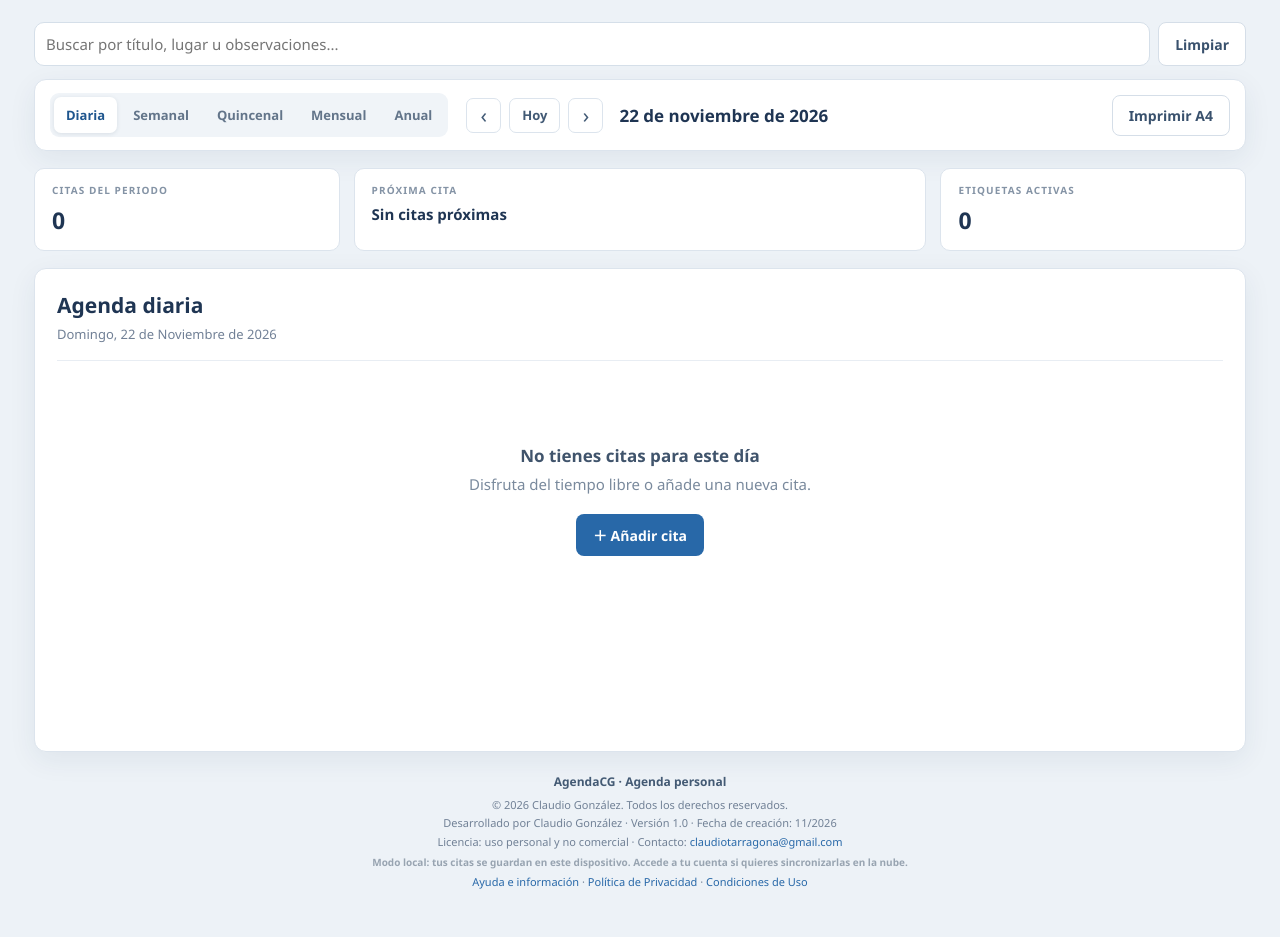
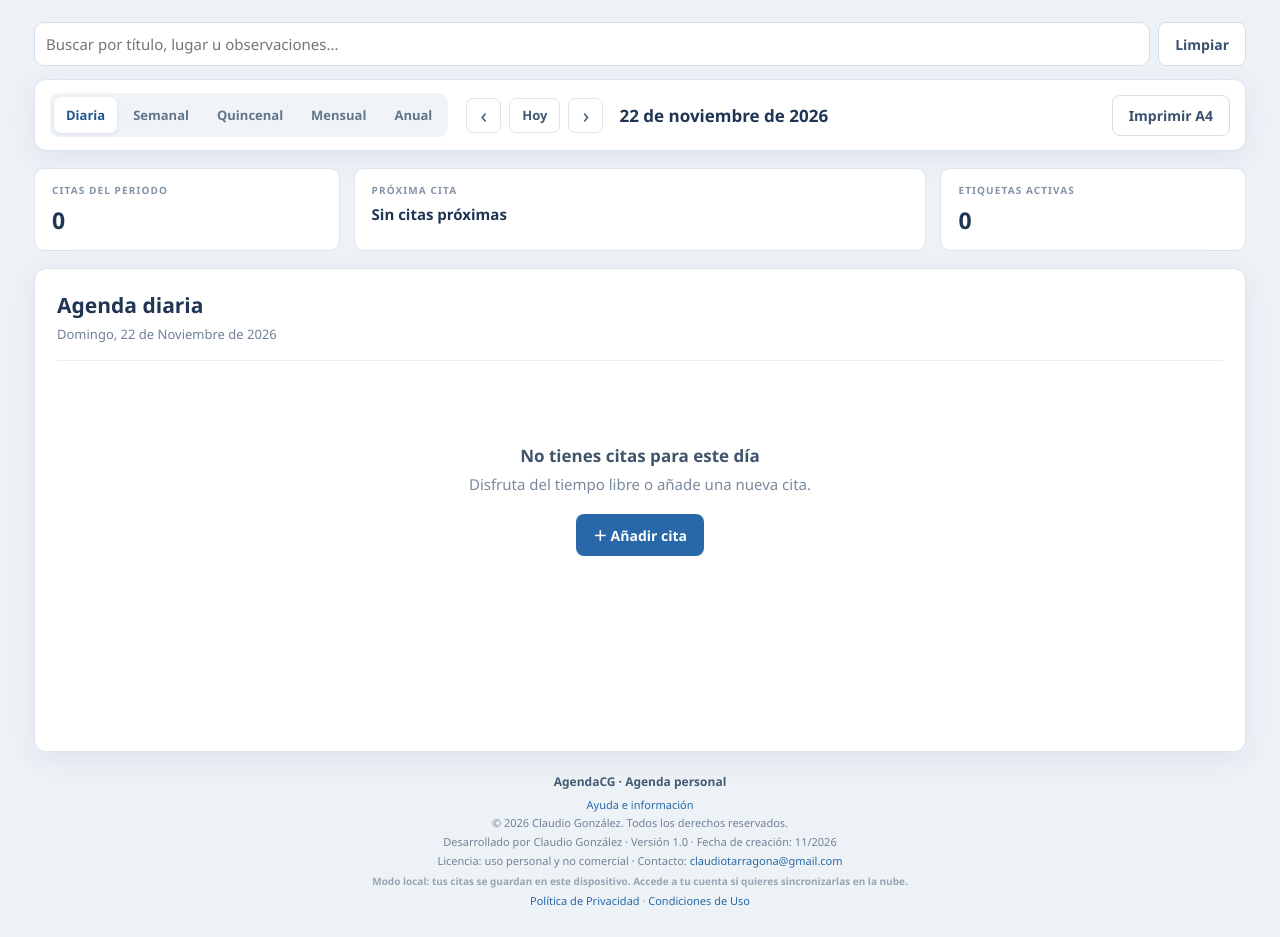
Before and after one commit to FerSys26/AgendaCG, a plain HTML site: page index.html in a window 1280 px wide. Shown: the part 116-1053 px from the top of the page. Drawn offline with Linux system fonts and the light colour scheme.

Commit message:
Move help access to a prominent footer button

```diff
--- a/index.html
+++ b/index.html
@@ -112,11 +112,12 @@
 
         <footer class="app-footer">
             <div class="footer-brand">AgendaCG · Agenda personal</div>
+            <div class="footer-help-main"><button class="button button-primary footer-help-button" id="helpBtn" type="button">Ayuda e información</button></div>
             <div>© 2026 Claudio González. Todos los derechos reservados.</div>
             <div>Desarrollado por Claudio González · Versión 1.0 · Fecha de creación: 11/2026</div>
             <div>Licencia: uso personal y no comercial · Contacto: <a href="mailto:claudiotarragona@gmail.com">claudiotarragona@gmail.com</a></div>
             <div class="footer-storage" id="cloudStatus" role="status">Preparando almacenamiento seguro…</div>
-            <div class="footer-help"><button class="footer-help-button" id="helpBtn" type="button">Ayuda e información</button> · <a href="privacidad.html" target="_blank" rel="noopener">Política de Privacidad</a> · <a href="condiciones.html" target="_blank" rel="noopener">Condiciones de Uso</a></div>
+            <div class="footer-help"><a href="privacidad.html" target="_blank" rel="noopener">Política de Privacidad</a> · <a href="condiciones.html" target="_blank" rel="noopener">Condiciones de Uso</a></div>
         </footer>
     </div>
 
```
